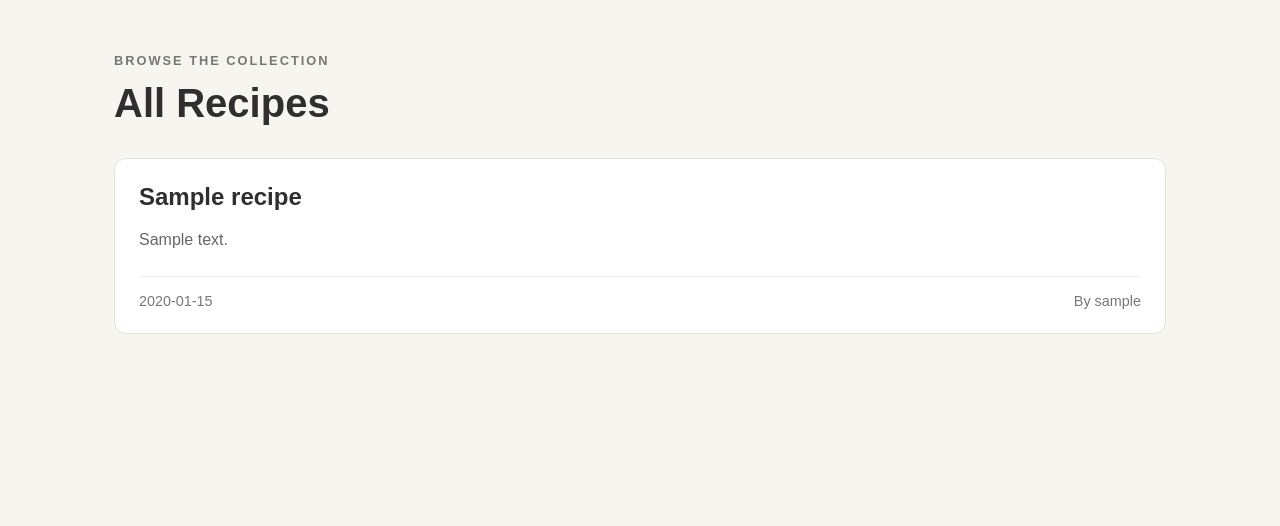
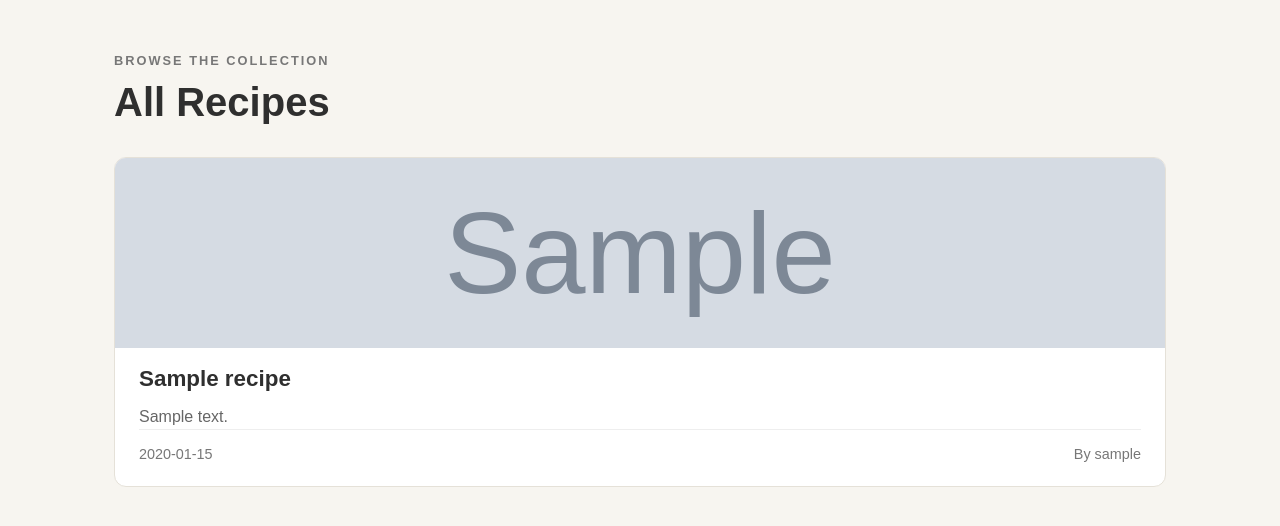
Before and after one commit to cristucu/salt-and-story, a Django app: page /recipes/ in a window 1280 px wide. Shown: the part 59-585 px from the top of the page. Run offline with Django 5.2, Linux system fonts and the light colour scheme; tables that the repository leaves empty hold one stand-in row (values such as "Sample post"); grey boxes marked "Sample" are stand-in pictures.

Commit message:
feat: add recipe image uploads

```diff
--- a/config/settings.py
+++ b/config/settings.py
@@ -134,3 +134,6 @@ AUTH_USER_MODEL = 'accounts.User'
 LOGIN_URL = "/login/"
 LOGIN_REDIRECT_URL = "/"
 LOGOUT_REDIRECT_URL = "/login/"
+
+MEDIA_URL = "/media/"
+MEDIA_ROOT = BASE_DIR / "media"
--- a/config/urls.py
+++ b/config/urls.py
@@ -14,6 +14,8 @@ Including another URLconf
     1. Import the include() function: from django.urls import include, path
     2. Add a URL to urlpatterns:  path('blog/', include('blog.urls'))
 """
+from django.conf import settings
+from django.conf.urls.static import static
 from django.contrib import admin
 from django.contrib.auth.views import LoginView
 from django.urls import include, path
@@ -29,3 +31,9 @@ urlpatterns = [
     path("", include("django.contrib.auth.urls")),
 
 ]
+
+if settings.DEBUG:
+    urlpatterns += static(
+        settings.MEDIA_URL,
+        document_root=settings.MEDIA_ROOT,
+    )
--- a/recipes/forms.py
+++ b/recipes/forms.py
@@ -17,6 +17,7 @@ class RecipeForm(forms.ModelForm):
             "ingredients",
             "instructions",
             "cooking_time",
+            "image",
         )
 
         widgets: ClassVar[dict] = {
--- a/recipes/models.py
+++ b/recipes/models.py
@@ -9,6 +9,12 @@ class Recipe(models.Model):
     instructions = models.TextField()
     cooking_time = models.CharField(max_length=100)
 
+    image = models.ImageField(
+        upload_to="recipes/",
+        blank=True,
+        null=True,
+    )
+
     created_at = models.DateTimeField(auto_now_add=True)
     updated_at = models.DateTimeField(auto_now=True)
 
@@ -18,5 +24,6 @@ class Recipe(models.Model):
         related_name="recipes",
     )
 
+
     def __str__(self):
         return self.title
--- a/recipes/views.py
+++ b/recipes/views.py
@@ -40,7 +40,7 @@ def recipe_detail(request, pk):
 @login_required
 def recipe_create(request):
     if request.method == "POST":
-        form = RecipeForm(request.POST)
+        form = RecipeForm(request.POST, request.FILES)
 
         if form.is_valid():
             recipe = form.save(commit=False)
@@ -63,7 +63,7 @@ def recipe_update(request, pk):
     recipe = get_object_or_404(Recipe, pk=pk, author=request.user)
 
     if request.method == "POST":
-        form = RecipeForm(request.POST, instance=recipe)
+        form = RecipeForm(request.POST, request.FILES, instance=recipe)
 
         if form.is_valid():
             form.save()
--- a/requirements.txt
+++ b/requirements.txt
@@ -1,4 +1,5 @@
 asgiref==3.12.1
 Django==5.2.17
+pillow==12.3.0
 ruff==0.16.6
 sqlparse==0.6.0
--- a/static/css/style.css
+++ b/static/css/style.css
@@ -103,17 +154,35 @@ button:hover,
     font-size: 2.5rem;
 }
 
+
+/* -----------------------------
+   RECIPE GRID
+----------------------------- */
+
 .recipe-grid {
     display: grid;
     grid-template-columns: repeat(auto-fit, minmax(260px, 1fr));
     gap: 24px;
+
+    align-items: stretch;
 }
+
+
+/* -----------------------------
+   RECIPE CARDS
+----------------------------- */
 
 .recipe-card {
     background: white;
+
     border: 1px solid #e5e1d8;
     border-radius: 12px;
-    transition: transform 0.2s ease, box-shadow 0.2s ease;
+
+    overflow: hidden;
+
+    transition:
+        transform 0.2s ease,
+        box-shadow 0.2s ease;
 }
 
 .recipe-card:hover {
@@ -122,31 +191,67 @@ button:hover,
 }
 
 .recipe-card-link {
+    display: flex;
+    flex-direction: column;
+
+    height: 100%;
+    padding: 0;
+}
+
+.recipe-card-image {
     display: block;
-    padding: 24px;
-    height: 100%;
+
+    width: 100%;
+    height: 190px;
+
+    object-fit: cover;
+}
+
+.recipe-image-placeholder {
+    display: flex;
+    align-items: center;
+    justify-content: center;
+
+    background: #eeeae2;
+    color: #999;
+
+    font-size: 0.8rem;
+    font-weight: bold;
+    letter-spacing: 2px;
+    text-transform: uppercase;
 }
 
 .recipe-card h2 {
-    margin-top: 0;
-    margin-bottom: 12px;
+    margin: 18px 24px 12px;
+
+    font-size: 1.4rem;
 }
 
 .recipe-description {
+    margin: 0 24px;
+
     color: #666;
     line-height: 1.6;
 }
 
 .recipe-meta {
-    margin-top: 24px;
+    margin: auto 24px 24px;
     padding-top: 16px;
+
     border-top: 1px solid #eee;
+
     display: flex;
     justify-content: space-between;
     gap: 12px;
+
     font-size: 0.9rem;
     color: #777;
 }
+
+
+/* -----------------------------
+   RECIPE DETAIL PAGE
+----------------------------- */
 
 .recipe-detail {
     max-width: 760px;
--- a/templates/recipes/recipe_form.html
+++ b/templates/recipes/recipe_form.html
@@ -22,7 +22,7 @@
             {% endif %}
         </h1>
 
-        <form method="post" class="recipe-form">
+        <form method="post" enctype="multipart/form-data" class="recipe-form">
             {% csrf_token %}
             {{ form.as_p }}
 
--- a/templates/recipes/recipe_list.html
+++ b/templates/recipes/recipe_list.html
@@ -13,6 +13,20 @@
             {% for recipe in recipes %}
                 <article class="recipe-card">
                     <a href="{% url 'recipes:detail' recipe.pk %}" class="recipe-card-link">
+
+                        {% if recipe.image %}
+                            <img
+                                src="{{ recipe.image.url }}"
+                                alt="{{ recipe.title }}"
+                                class="recipe-card-image"
+                                loading="lazy"
+                            >
+                        {% else %}
+                            <div class="recipe-card-image recipe-image-placeholder">
+                                <span>Salt & Story</span>
+                            </div>
+                        {% endif %}
+
                         <h2>{{ recipe.title }}</h2>
 
                          <p class="recipe-description">
```
Also changed, not shown: other parts of static/css/style.css (+117 -12 lines), templates/recipes/recipe_detail.html (+9 -0 lines), templates/recipes/recipe_latest.html (+15 -1 lines), recipes/migrations/0002_recipe_image.py (added), 1 other file. Lines whose indentation alone changed are shown as unchanged.
